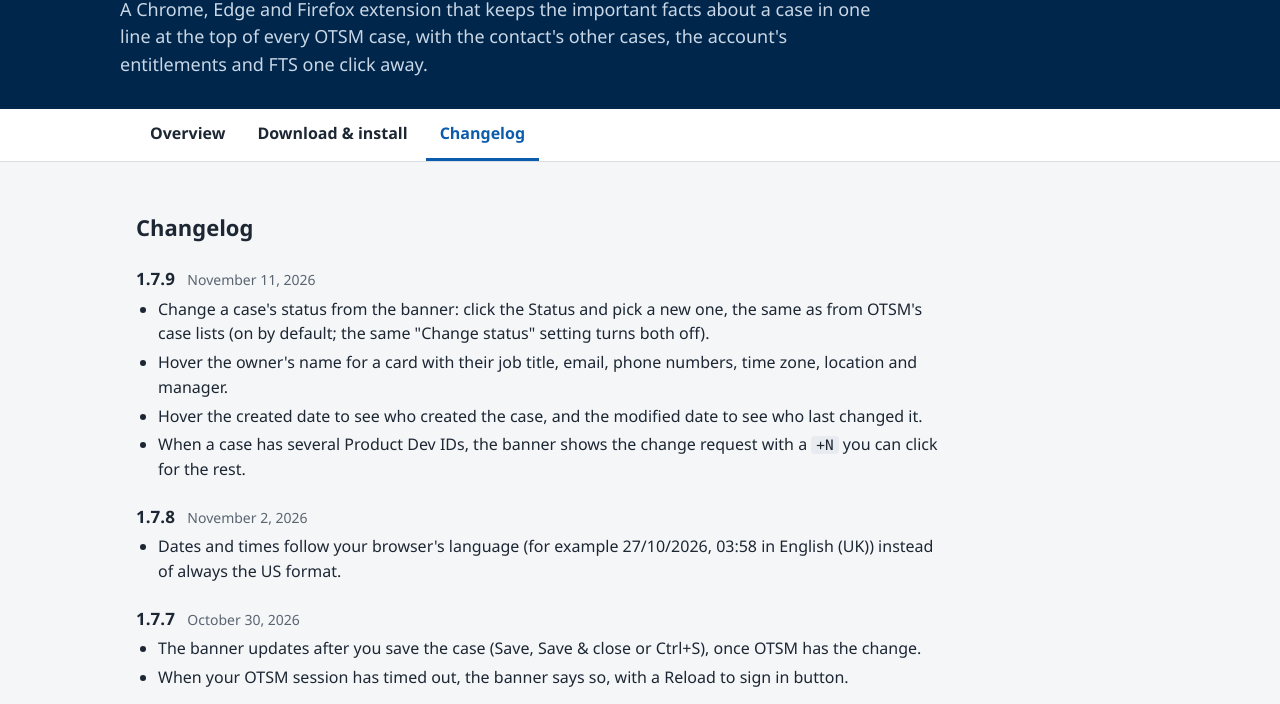
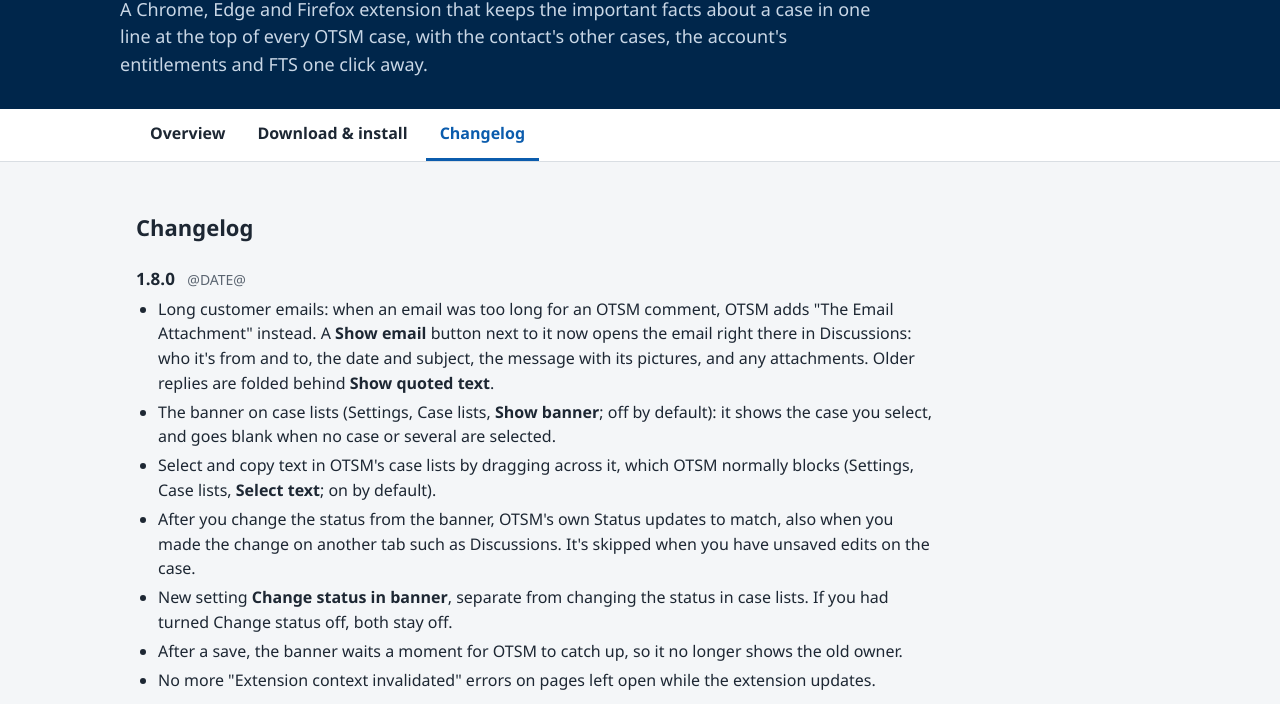
Before and after one commit to TitanXV4000/otsm-banner, a browser extension: page site/index.html in a window 1280 px wide. Both pictures are taken after a click on the link "Changelog". Shown: the part 96-800 px from the top of the page. Drawn offline with Linux system fonts and the light colour scheme.

Commit message:
Release 1.8.0: long customer emails in Discussions, banner on case lists
Everything from test builds 1.7.9.1 to 1.7.9.19, plus Show banner moved to the
top of the Case lists settings:
- Show email: long customer emails ("The Email Attachment" .eml) shown in place
- banner on case lists for the selected case (Show banner, off by default)
- drag to select and copy text in case lists (Select text, on by default)
- OTSM's own Status refreshes after a banner status change, also when made on
  another tab (refreshed again on returning to General)
- separate Change status in banner setting
- settle delay before reloading after a save; no "Extension context
  invalidated" errors after an update

Site: 1.8.0 changelog entry, overview bullets, new settings screenshot (the
other demo screenshots are kept: test/demo.js's fake data no longer covers the
owner and settings button, so a rerun drew them worse).

Co-Authored-By: Claude Opus 5.5 <noreply@anthropic.com>
Claude-Session: https://claude.ai/code/session_01NkpnDY9UQz8TtfJKzbWSJM

```diff
--- a/site/index.html
+++ b/site/index.html
@@ -74,6 +74,8 @@
   <h2>What it shows</h2>
   <ul>
     <li><b>Change a case's status</b> straight from your OTSM case lists, without opening the case.</li>
+    <li><b>Long customer emails</b> in Discussions: when an email was too long for an OTSM comment, <b>Show email</b> opens it right there, with its pictures and the older replies folded away.</li>
+    <li>Optionally, the banner on your <b>case lists</b> too, for the case you select.</li>
     <li><b>Case</b> number (click to copy), <b>Title</b> (shortened; hover for all of it; click to copy the number and title, like <code>11672418 - [ESM] ESM tuning…</code>), <b>Priority</b> and <b>Status</b> badges, <b>Owner</b>, <b>Contact</b>, <b>Account</b>, <b>Created</b> and <b>Updated</b>.</li>
     <li><b>Product Dev ID</b> when the case has one, linked to its Quixy page. With several, the banner shows the CR and a <b>+1</b> (or more) that lists them all. <b>Product</b> and <b>Entitlement</b> can be turned on in the settings.</li>
     <li><b>FTS</b> opens the case's FTS account in WinSCP (or your default FTP app), logged in with the case's credentials.
@@ -177,6 +179,16 @@
 <section id="tab-changelog" class="tab">
   <h2>Changelog</h2>
   <dl class="changes">
+    <dt>1.8.0 <span>@DATE@</span></dt>
+    <dd><ul>
+      <li>Long customer emails: when an email was too long for an OTSM comment, OTSM adds "The Email Attachment" instead. A <b>Show email</b> button next to it now opens the email right there in Discussions: who it's from and to, the date and subject, the message with its pictures, and any attachments. Older replies are folded behind <b>Show quoted text</b>.</li>
+      <li>The banner on case lists (Settings, Case lists, <b>Show banner</b>; off by default): it shows the case you select, and goes blank when no case or several are selected.</li>
+      <li>Select and copy text in OTSM's case lists by dragging across it, which OTSM normally blocks (Settings, Case lists, <b>Select text</b>; on by default).</li>
+      <li>After you change the status from the banner, OTSM's own Status updates to match, also when you made the change on another tab such as Discussions. It's skipped when you have unsaved edits on the case.</li>
+      <li>New setting <b>Change status in banner</b>, separate from changing the status in case lists. If you had turned Change status off, both stay off.</li>
+      <li>After a save, the banner waits a moment for OTSM to catch up, so it no longer shows the old owner.</li>
+      <li>No more "Extension context invalidated" errors on pages left open while the extension updates.</li>
+    </ul></dd>
     <dt>1.7.9 <span>November 11, 2026</span></dt>
     <dd><ul>
       <li>Change a case's status from the banner: click the Status and pick a new one, the same as from OTSM's case lists (on by default; the same "Change status" setting turns both off).</li>
```
Also changed, not shown: extension/options.html (+6 -6 lines), extension/manifest.json, site/img/settings.png, 1 other file.
